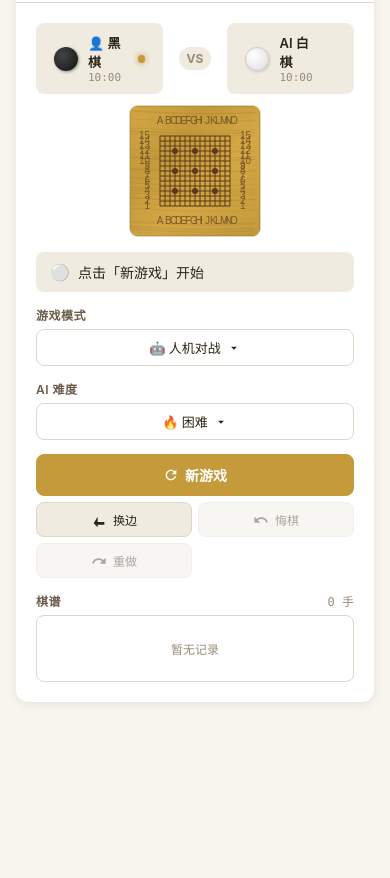
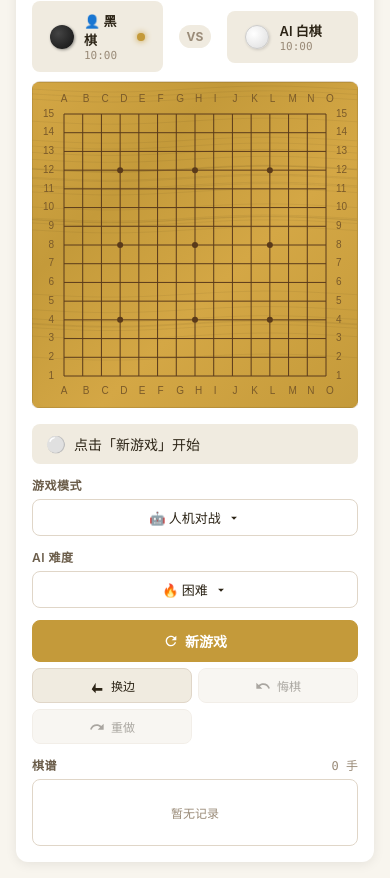
Before and after one commit to hkm-a/gomoku-ultimate, a website built with Vite: page index.html in a window 390 px wide. Shown: the part 108-986 px from the top of the page. Before the commit the page ends 844 px from the top, so only its background shows below. Built offline with nearby package versions, Linux system fonts and the light colour scheme.

Commit message:
fix: timer counting, isAIThinking logic, layout, ResizeObserver

```diff
--- a/src/core/Game.ts
+++ b/src/core/Game.ts
@@ -28,6 +28,7 @@ export class Game {
   // Callbacks
   onStateChange?: () => void;
   onMoveMade?: (move: Move) => void;
+  onTimerTick?: () => void;
 
   constructor(config: GameConfig) {
     this.board = new Board();
@@ -86,15 +87,16 @@ export class Game {
     if (this.timeLimit <= 0) return;
     this.lastMoveTime = Date.now();
     this.timerInterval = window.setInterval(() => {
-      const elapsed = (Date.now() - this.lastMoveTime) / 1000;
+      const now = Date.now();
+      const elapsed = (now - this.lastMoveTime) / 1000;
+      this.lastMoveTime = now;
       if (this.currentPlayer === BLACK) {
-        this.blackTime = Math.max(0, this.blackTime - elapsed / 10); // update every 100ms
+        this.blackTime = Math.max(0, this.blackTime - elapsed);
       } else {
-        this.whiteTime = Math.max(0, this.whiteTime - elapsed / 10);
+        this.whiteTime = Math.max(0, this.whiteTime - elapsed);
       }
-      this.lastMoveTime = Date.now();
-      this.onStateChange?.();
-    }, 100);
+      this.onTimerTick?.();
+    }, 1000);
   }
 
   private stopTimer(): void {
@@ -235,7 +237,7 @@ export class Game {
   isAIThinking(): boolean {
     if (this.status !== 'playing') return false;
     if (this.mode === 'pvp') return false;
-    if (this.mode === 'pvai') return this.currentPlayer !== this.aiPlayer;
+    if (this.mode === 'pvai') return this.currentPlayer === this.aiPlayer;
     if (this.mode === 'aivai') return true;
     return false;
   }
--- a/src/style.css
+++ b/src/style.css
@@ -72,7 +72,7 @@ body {
   background: var(--bg-card);
   border-radius: var(--radius);
   box-shadow: var(--shadow);
-  max-width: 1100px;
+  max-width: 1200px;
   width: 100%;
   overflow: hidden;
   transition: background 0.3s, box-shadow 0.3s;
@@ -120,15 +120,16 @@ body {
 /* ===== Game Body ===== */
 .game-body {
   display: grid;
-  grid-template-columns: 1fr 300px;
-  gap: 0;
+  grid-template-columns: minmax(0, 1fr) 260px;
+  gap: 20px;
   padding: 20px;
 }
 
-@media (max-width: 820px) {
+@media (max-width: 860px) {
   .game-body {
     grid-template-columns: 1fr;
     gap: 16px;
+    padding: 16px;
   }
 }
 
@@ -137,7 +138,9 @@ body {
   display: flex;
   flex-direction: column;
   align-items: center;
-  gap: 12px;
+  gap: 10px;
+  min-width: 0;
+  overflow: hidden;
 }
 
 /* Player bar */
@@ -147,7 +150,6 @@ body {
   justify-content: center;
   gap: 16px;
   width: 100%;
-  max-width: 640px;
 }
 
 .player-info {
@@ -235,26 +237,27 @@ body {
   overflow: hidden;
   box-shadow: 0 0 0 1px var(--border-color);
   background: #d4a745;
+  width: 100%;
+  aspect-ratio: 1 / 1;
+  max-height: calc(100vh - 200px);
 }
 
 .canvas-container canvas {
   display: block;
   cursor: pointer;
-  max-width: 100%;
-  height: auto;
 }
 
 /* ===== Controls Section ===== */
 .controls-section {
   display: flex;
   flex-direction: column;
-  gap: 14px;
-  padding: 0 8px 0 20px;
+  gap: 12px;
+  min-width: 0;
 }
 
-@media (max-width: 820px) {
+@media (max-width: 860px) {
   .controls-section {
-    padding: 0;
+    width: 100%;
   }
 }
 
--- a/src/ui/BoardRenderer.ts
+++ b/src/ui/BoardRenderer.ts
@@ -62,9 +62,9 @@ export class BoardRenderer {
   private animFrame: number | null = null;
 
   // Layout
-  private padding: number = 30;
-  private cellSize: number = 36;
-  private stoneRadius: number = 15;
+  private padding: number = 32;
+  private cellSize: number = 38;
+  private stoneRadius: number = 16;
   private totalSize: number = 0;
 
   // Animation
@@ -88,15 +88,14 @@ export class BoardRenderer {
   }
 
   resize(): void {
-    const container = this.canvas.parentElement;
-    if (!container) return;
+    const container = this.canvas.parentElement!;
+    const rect = container.getBoundingClientRect();
 
-    const maxWidth = Math.min(container.clientWidth - 20, 640);
-    const maxHeight = Math.min(container.clientHeight - 20, 640);
-    const size = Math.min(maxWidth, maxHeight);
+    // Use the smaller of container width/height to keep square
+    const maxSize = Math.min(rect.width, rect.height);
 
-    this.cellSize = (size - 2 * this.padding) / (BOARD_SIZE - 1);
-    this.stoneRadius = Math.max(8, this.cellSize * 0.42);
+    this.cellSize = (maxSize - 2 * this.padding) / (BOARD_SIZE - 1);
+    this.stoneRadius = Math.max(9, this.cellSize * 0.43);
     this.totalSize = this.cellSize * (BOARD_SIZE - 1) + 2 * this.padding;
 
     const dpr = window.devicePixelRatio || 1;
--- a/src/ui/UIManager.ts
+++ b/src/ui/UIManager.ts
@@ -1,5 +1,5 @@
 import { Game } from '../core/Game';
-import { Player, GameMode, Difficulty, GameConfig, BLACK, WHITE, EMPTY, BOARD_SIZE, MODE_NAMES, MODE_NAMES_EN, DIFFICULTY_NAMES, DIFFICULTY_NAMES_EN } from '../core/types';
+import { Player, GameMode, Difficulty, GameConfig, BLACK, WHITE, EMPTY, BOARD_SIZE, MODE_NAMES, DIFFICULTY_NAMES } from '../core/types';
 import { BoardRenderer } from './BoardRenderer';
 import { AI } from '../ai/AI';
 
@@ -51,6 +51,7 @@ export class UIManager {
     this.renderer = new BoardRenderer(this.canvas);
 
     this.game.onStateChange = () => this.onStateChange();
+    this.game.onTimerTick = () => this.onTimerTick();
     this.game.onMoveMade = () => this.onMoveMade();
 
     this.renderer.render(this.game);
@@ -287,11 +288,13 @@ export class UIManager {
       this.hideOverlay();
     });
 
-    // Window resize
-    window.addEventListener('resize', () => {
+    // ResizeObserver for responsive canvas
+    const canvasContainer = this.canvas.parentElement!;
+    const resizeObserver = new ResizeObserver(() => {
       this.renderer.resize();
       this.renderer.render(this.game);
     });
+    resizeObserver.observe(canvasContainer);
   }
 
   private toggleDropdown(menu: HTMLElement): void {
@@ -319,6 +322,14 @@ export class UIManager {
     // Check if AI should move
     if (this.game.status === 'playing' && this.game.isAIThinking()) {
       this.triggerAIMove();
+    }
+  }
+
+  // Lightweight timer-only update — does NOT re-render the board
+  private onTimerTick(): void {
+    if (this.game.timeLimit > 0) {
+      this.blackTimerEl.textContent = this.formatTime(this.game.blackTime);
+      this.whiteTimerEl.textContent = this.formatTime(this.game.whiteTime);
     }
   }
 
@@ -392,6 +403,7 @@ export class UIManager {
 
     this.game = new Game(config);
     this.game.onStateChange = () => this.onStateChange();
+    this.game.onTimerTick = () => this.onTimerTick();
     this.game.onMoveMade = () => this.onMoveMade();
     this.game.start();
 
```
